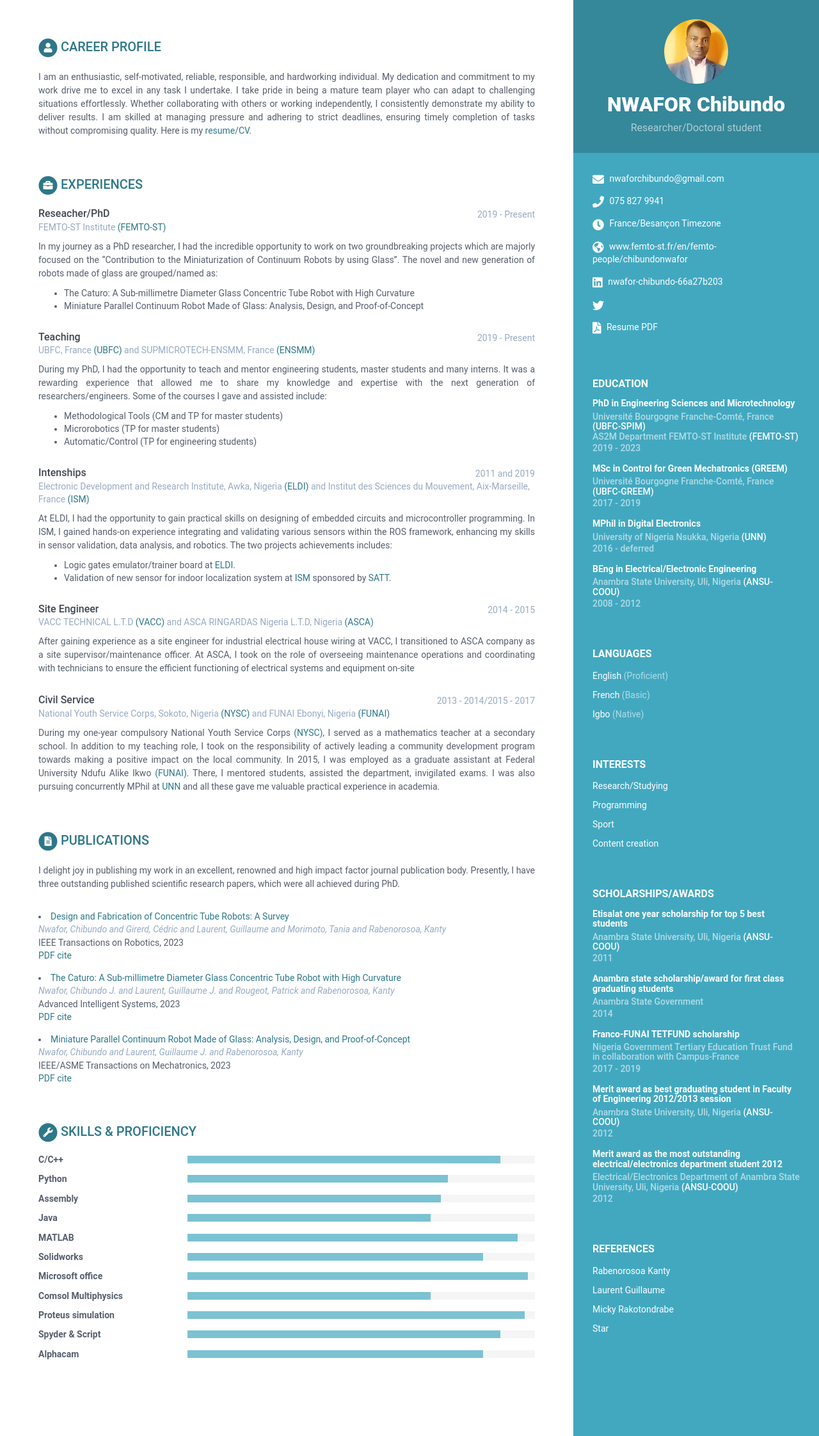
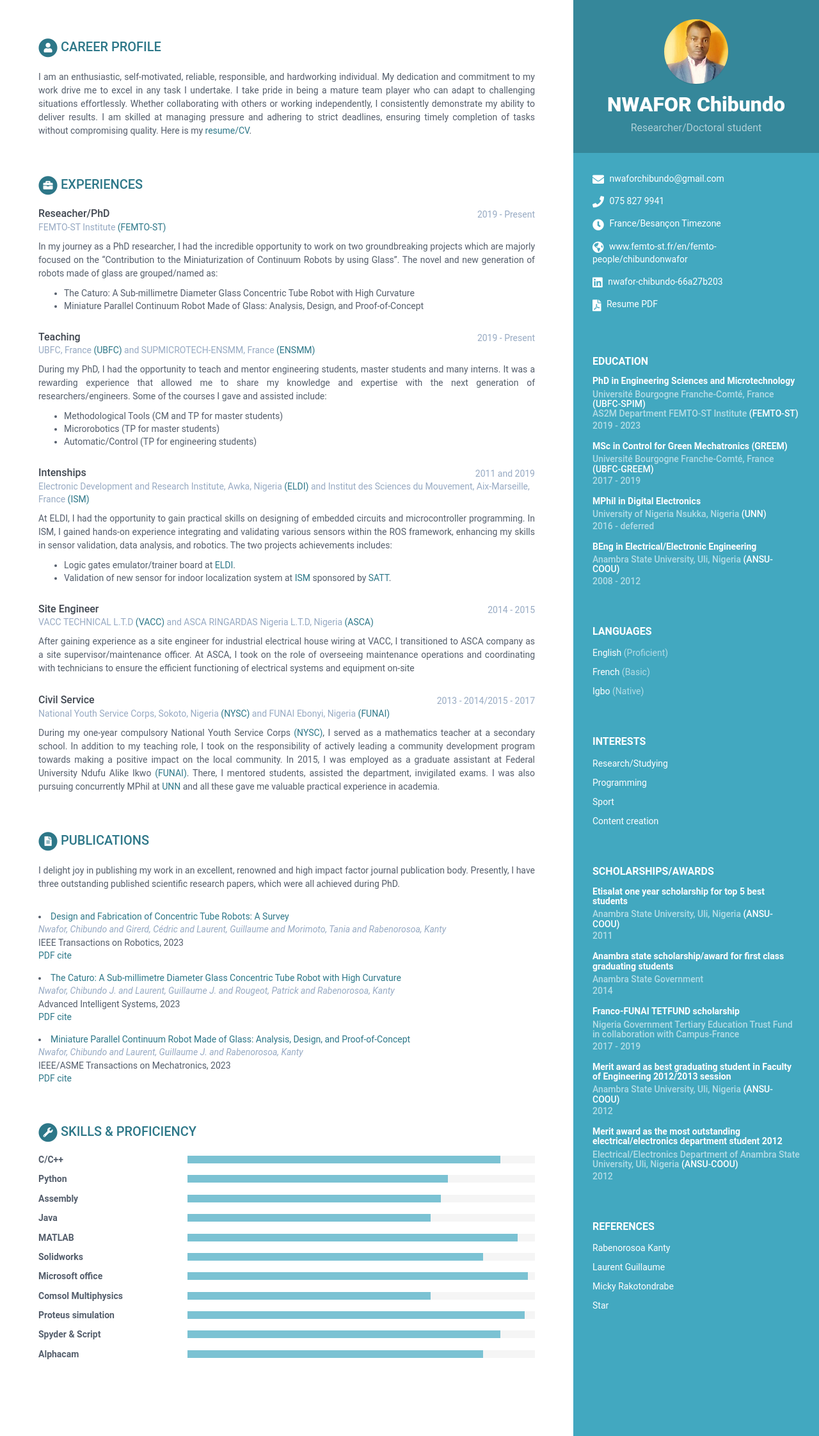
Before and after one commit to nwaforchibundo/nwaforchibundo.github.io, a Jekyll site: the page built from print.html, in a window 1280 px wide. Shown: the whole page at 64% size. Built offline with Jekyll 4.4.1, drawn with Linux system fonts in a browser that asks for light colours.

```diff
--- a/_data/data.yml
+++ b/_data/data.yml
@@ -23,7 +23,7 @@ sidebar:
     telegram: # add your nickname without '@' sign
     gitlab:
     bitbucket:
-    twitter: '' # @nwaforsojo1
+    twitter:  # @nwaforsojo1
     stack-overflow: # Number/Username, e.g. 123456/alandoe
     codewars:
     goodreads: # Number-Username, e.g. 123456-alandoe
```
